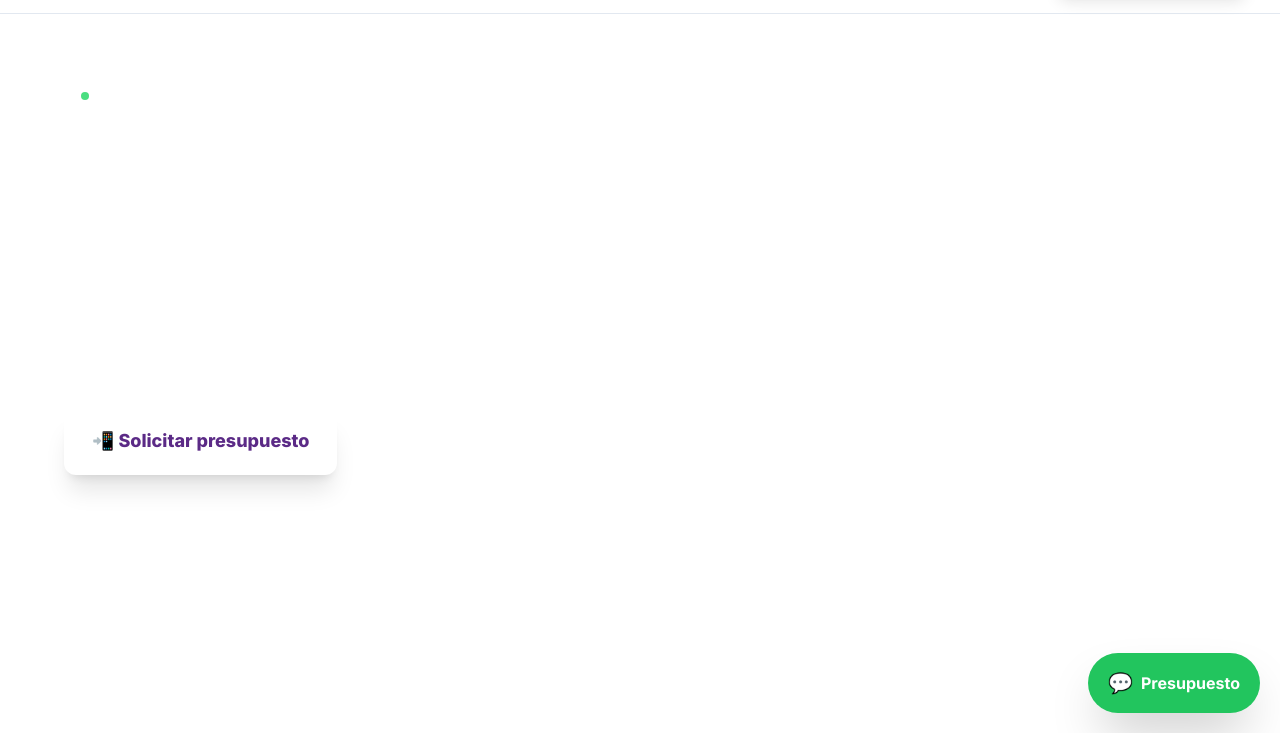
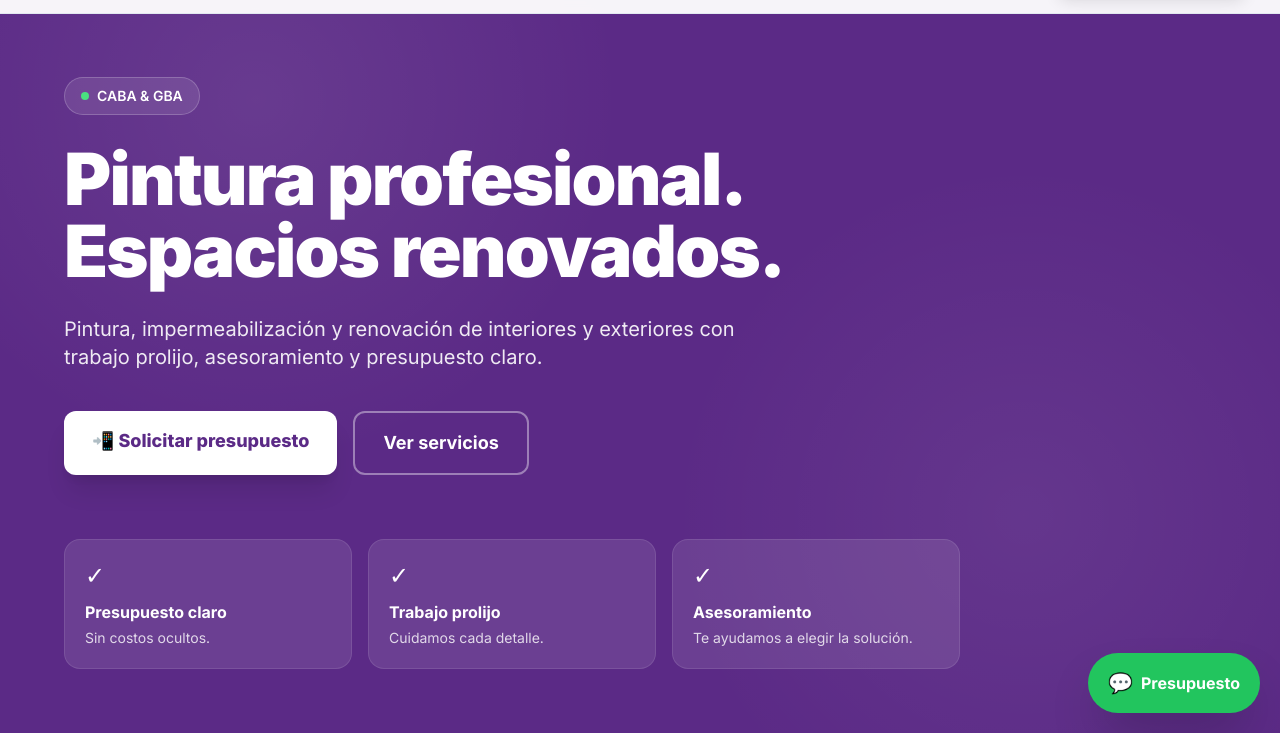
Before and after one commit to 437Luciano/garluc-pintura, a plain HTML site: page index.html in a window 1280 px wide. Shown: the part 67-800 px from the top of the page. Drawn offline with nearby package versions, Linux system fonts and the light colour scheme.

Commit message:
Update index.html

```diff
--- a/index.html
+++ b/index.html
@@ -190,7 +190,7 @@
 
 <section
     id="inicio"
-    class="bg-brand text-white pt-36 pb-24 px-5 hero-pattern"
+    class="bg-[#5B2A86] text-white pt-36 pb-24 px-5 hero-pattern"
 >
 
     <div class="max-w-6xl mx-auto">
```
